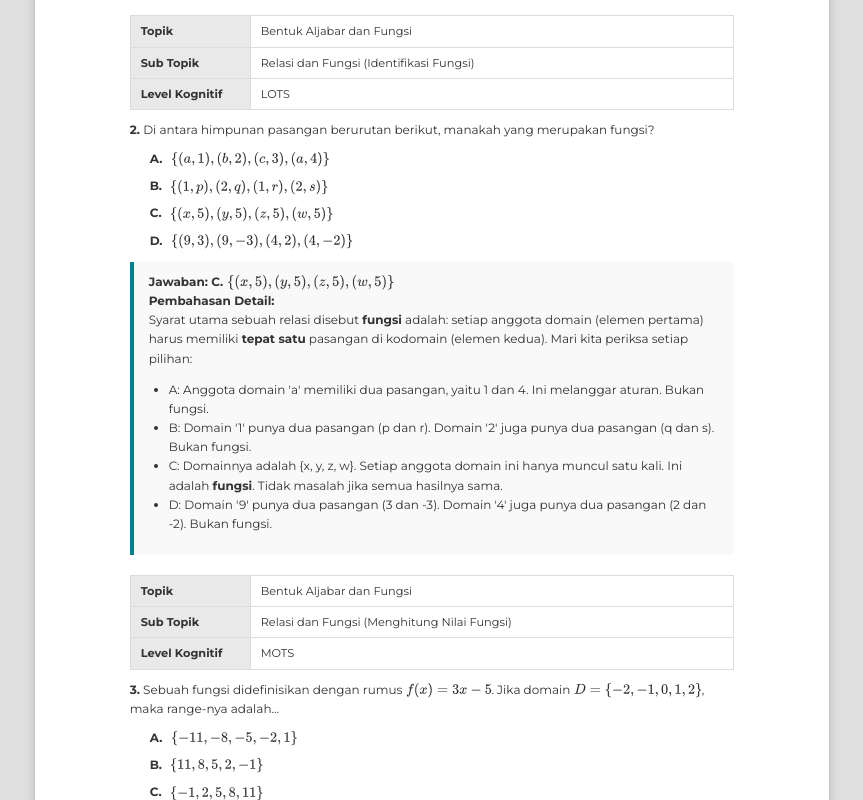
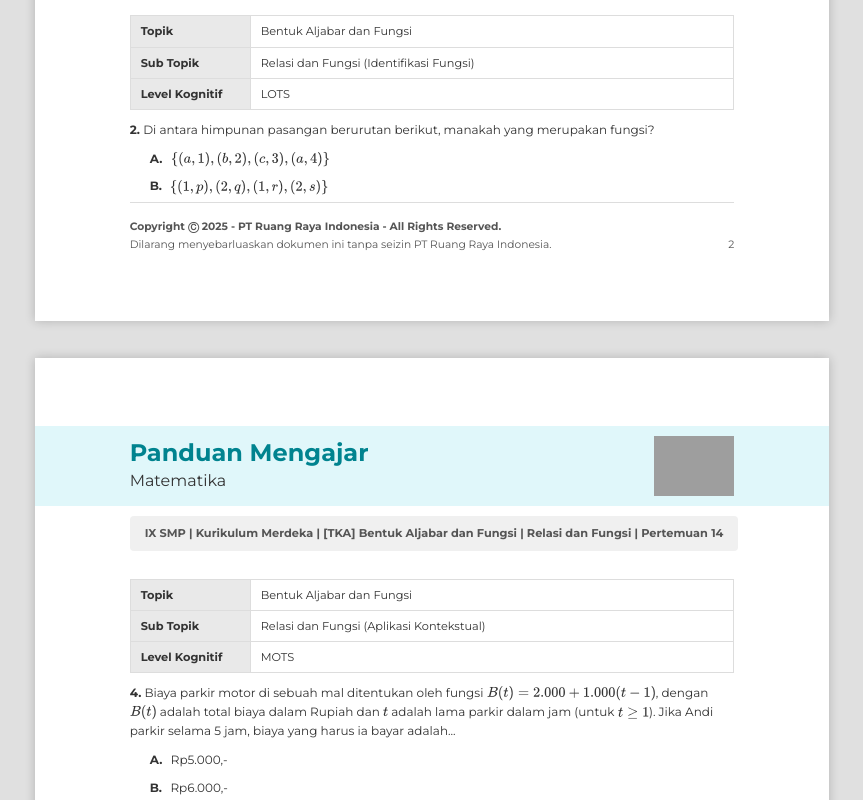
Before and after one commit to mathruangguru/coba, a plain HTML site: page myg/index.html in a window 1280 px wide. Shown: the part 2000-2800 px from the top of the page, without its empty margins (208-1071 px from the left). Drawn offline with nearby package versions, Linux system fonts and the light colour scheme; grey boxes are pictures that could not be loaded.

Commit message:
Update index.html

```diff
--- a/myg/index.html
+++ b/myg/index.html
@@ -51,8 +51,8 @@
         .page {
             background: white;
             width: 21cm;
-            min-height: 29.7cm;
-            padding: 1.8cm 2.5cm;
+            height: 29.7cm; /* Fixed height for A4 */
+            padding: 1.8cm 2.5cm; /* These are the document's margins */
             margin: 1cm auto;
             box-shadow: 0 0 10px rgba(0,0,0,0.2);
             position: relative;
@@ -66,12 +66,13 @@
         }
 
         .page-header {
-            margin-bottom: 20px;
+            margin: 0 -2.5cm 20px -2.5cm; /* Negative margin to make header full-width */
+            flex-shrink: 0;
         }
 
         .header-top-box {
             background-color: var(--header-top-bg);
-            padding: 10px 20px;
+            padding: 10px 2.5cm; /* Add padding back to align content */
             display: flex;
             justify-content: space-between;
             align-items: center;
@@ -92,7 +93,7 @@
         }
 
         .header-bottom-box {
-            padding: 8px 0;
+            padding: 8px 2.5cm; /* Add padding back to align content */
             text-align: center;
         }
 
@@ -113,6 +114,7 @@
 
         .content-wrapper {
             flex-grow: 1;
+            overflow: hidden; /* Prevent content from spilling out */
         }
 
         .section-title {
@@ -135,7 +137,6 @@
 
         .pembahasan-box {
             margin-bottom: 20px;
-            break-inside: avoid;
         }
 
         .soal-card {
@@ -210,39 +211,45 @@
             display: flex;
             justify-content: space-between;
             align-items: flex-end;
-            text-align: left;
             font-size: 8pt;
             color: var(--secondary-text);
             padding-top: 15px;
-            margin-top: auto;
+            margin-top: auto; /* Pushes footer to the bottom */
             border-top: 1px solid var(--border-color);
+            flex-shrink: 0; /* Prevent footer from shrinking */
         }
 
         /* --- PRINT STYLES --- */
         @media print {
             @page {
                 size: A4;
-                margin: 0;
+                margin: 0; /* CRITICAL: Must be 0 to let the .page element control everything */
             }
 
             body {
                 background: none;
+                margin: 0;
+            }
+            .page-container{
+                margin: 0;
             }
 
             .page {
-                width: 100%;
-                height: 100%;
-                min-height: 29.7cm;
                 margin: 0;
-                padding: 1.8cm 2.5cm;
                 box-shadow: none;
                 page-break-after: always;
+                height: 29.7cm; /* Ensure it respects A4 height */
             }
 
             .page:last-of-type {
                 page-break-after: avoid;
             }
 
+            .pembahasan-box {
+                break-inside: avoid;
+            }
+
+            /* Force background colors to print */
             .header-top-box, .header-bottom-text, .soal-card td:first-child, .summary-table .summary-table-header td, .pembahasan-detail {
                 -webkit-print-color-adjust: exact;
                 print-color-adjust: exact;
```
